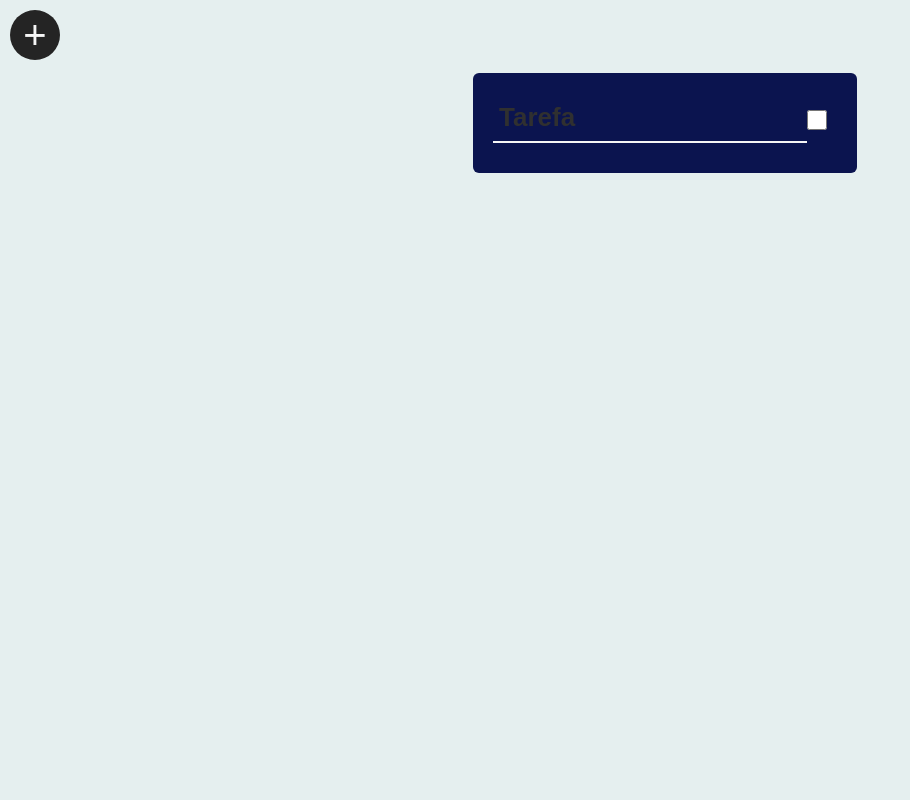
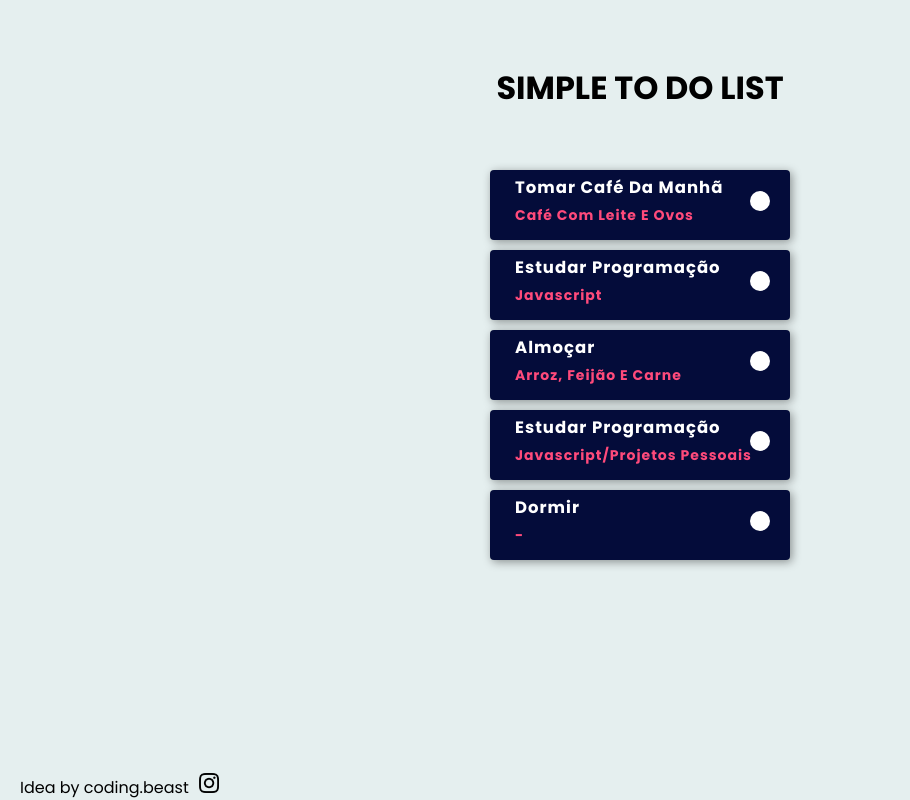
Before and after one commit to ThiagoKachi/desafio-layouts, a plain HTML site: page projeto#012/index.html in a window 1280 px wide. Shown: the whole page, without its empty margins (0-910 px from the left). Drawn offline with Linux system fonts and the light colour scheme.

Commit message:
Projeto #012

```diff
--- a/projeto#012/index.html
+++ b/projeto#012/index.html
@@ -1,5 +1,5 @@
 <!DOCTYPE html>
-<html lang="en">
+<html lang="pt-BR">
 <head>
     <meta charset="UTF-8">
     <meta name="viewport" content="width=device-width, initial-scale=1.0">
@@ -9,26 +9,37 @@
 </head>
 <body>
 
-    <button>+</button>
+    <h1>SIMPLE TO DO LIST</h1>
 
-    <div class="container">
+    <div class="tasks">
 
-        <div class="cards">
+        <input id="label-1" type="checkbox">
+        <label for="label-1">
+            <h2>Tomar Café Da Manhã<span>Café com Leite e ovos</span></h2>
+        </label>
 
-            <div id="card">
-                <div id="infos">
-                    <input type="text" placeholder="Tarefa">
-                </div>
+        <input id="label-2" type="checkbox">
+        <label for="label-2">
+            <h2>Estudar Programação<span>Javascript</span></h2>
+        </label>
 
-                <div id="select">
-                    <input type="checkbox" name="" id="">
-                </div>
-            </div>
+        <input id="label-3" type="checkbox">
+        <label for="label-3">
+            <h2>Almoçar<span>Arroz, Feijão e Carne</span></h2>
+        </label>
 
-        </div>
+        <input id="label-4" type="checkbox">
+        <label for="label-4">
+            <h2>Estudar Programação<span>Javascript/Projetos Pessoais</span></h2>
+        </label>
+
+        <input id="label-5" type="checkbox">
+        <label for="label-5">
+            <h2>Dormir<span>-</span></h2>
+        </label>
 
     </div>
 
-    <script src="/main.js"></script>
+    <footer>Idea by coding.beast<a href="https://www.instagram.com/coding.beast/?hl=pt-br" target="_blank"><img src="/img/instagram.png" alt="Instagram logo"></a></footer>
 </body>
 </html>
--- a/projeto#012/main.js
+++ /dev/null
@@ -1,20 +0,0 @@
-function mudarCor() {
-    let card = document.getElementById('card')
-    let select = document.getElementById('select')
-    let inputs = document.getElementById('infos')
-
-    let checkbox = select.querySelector('input')
-    let PegarInputs = inputs.querySelector('input')
-
-    checkbox.addEventListener('click', function() {
-        if(card.style.backgroundColor == 'rgb(237, 68, 120)') { // clara
-            card.style.backgroundColor = 'rgb(11, 20, 79)' // escura
-            PegarInputs.style.backgroundColor = 'rgb(11, 20, 79)'
-        } else {
-            card.style.backgroundColor = 'rgb(237, 68, 120)'
-            PegarInputs.style.backgroundColor = 'rgb(237, 68, 120)'
-        }
-    })
-}
-
-mudarCor()
--- a/projeto#012/style.css
+++ b/projeto#012/style.css
@@ -7,105 +7,107 @@
 body {
     font-family: 'Poppins', sans-serif;
     background-color: rgba(1, 100, 100, 0.1);
-    display: flex;
-    align-items: flex-start;
-    padding: 10px;
 }
 
-button {
-    background: none;
-    border: none;
-
-    position: static;
-
-    height: 50px;
-    width: 50px;
-    background-color: rgb(36, 36, 36);
-    color: whitesmoke;
-    cursor: pointer;
-    border-radius: 50%;
-    font-weight: 400;
-    font-size: 40px;
+h1 {
+    display: flex;
+    justify-content: center;
+    margin-top: 5%;
 }
 
-button:hover {
-    background-color: rgb(52, 52, 52);
-    transition: background-color 300ms;
+.tasks {
+    width: 300px;
+    height: 405px;
+    position: absolute;
+    top: 20%;
+    left: 0;
+    right: 0;
+    margin: 0 auto;
 }
 
-button:focus {
-    border: none;
-    outline: 0;
+input[type=checkbox] {
+    display: none;
 }
 
-button:active {
-    transform: scale(0.95);
+label {
+    background: #040c3a;
+    height: 70px;
+    width: 100%;
+    display: block;
+    color: #fff;
+    box-shadow: 2px 2px 10px rgba(0, 0, 0, 0.4);
+    text-transform: capitalize;
+    font-weight: 700;
+    font-size: 11px;
+    letter-spacing: 1px;
+    text-indent: 20px;
+    cursor: pointer;
+    transition: all 0.7s ease;
+    position: relative;
+    padding: 5px;
+    box-sizing: border-box;
+    border-radius: 4px;
+    margin: 10px 0;
 }
 
-
-/* container */
-.container {
-    width: 30vw;
-    height: 65vh;
-    margin: 5% auto;
+label h2 span {
+    display: block;
+    font-size: 14px;
+    text-transform: capitalize;
+    font-weight: 600;
+    color: #ff4a7b;
+    margin-top: 5px;
 }
 
-.cards {
-    display: flex;
-    flex-direction: column;
-    align-items: center;
+label:before {
+    content: "";
+    width: 20px;
+    height: 20px;
+    background: #fff;
+    display: block;
+    position: absolute;
+    border-radius: 100%;
+    right: 20px;
+    top: 30%;
+    transition: border 0.7s ease;
 }
 
-#card {
-    background-color: rgb(11, 20, 79);
-    margin-bottom: 20px;
-    display: flex;
-    justify-content: space-between;
-    align-items: center;
-    width: 100%;
-    height: 100px;
-
-    border-radius: 6px;
-    padding: 10px;
-    padding-left: 20px;
-    color: #f1f1f5;
+#label-1:checked ~ label[for=label-1],
+#label-2:checked ~ label[for=label-2],
+#label-3:checked ~ label[for=label-3],
+#label-4:checked ~ label[for=label-4],
+#label-5:checked ~ label[for=label-5] {
+    background: #ff4a7b;
+    color: #fff;
+    text-decoration: line-through;
+    font-style: italic;
 }
 
-/* infos */
-#infos input {
-    border: none;
-    margin-bottom: 10px;
-    width: 100%;
-    height: 50px;
-
-    background-color: rgb(11, 20, 79);
-    border-bottom: 2px solid whitesmoke;
-    font-size: 26px;
-    color: whitesmoke;
-    padding-left: 3px;
-    font-weight: 600;
+#label-1:checked ~ label[for=label-1] h2 span,
+#label-2:checked ~ label[for=label-2] h2 span,
+#label-3:checked ~ label[for=label-3] h2 span,
+#label-4:checked ~ label[for=label-4] h2 span,
+#label-5:checked ~ label[for=label-5] h2 span {
+    color: #040c3a;
 }
 
-#infos input:nth-child(2) {
-    font-size: 14px;
-    color: rgb(237, 68, 120);
+#label-1:checked ~ label[for=label-1]::before,
+#label-2:checked ~ label[for=label-2]::before,
+#label-3:checked ~ label[for=label-3]::before,
+#label-4:checked ~ label[for=label-4]::before,
+#label-5:checked ~ label[for=label-5]::before {
+    background: url(/img/check-mark.png) no-repeat center center;
+    background-size: cover;
 }
 
-#infos input:focus {
-    border: none;
-    border-bottom: 2px solid whitesmoke;
-    outline: 0;
+footer {
+    position: absolute;
+    bottom: 0;
+    left: 20px;
+
 }
 
-#infos input::placeholder {
-    padding-left: 3px;
-    font-size: 26px;
-    color: rgb(48, 48, 48);
+footer img {
+    width: 20px;
+    margin-left: 10px;
 }
-
-/* select */
-#select input {
-    width: 20px;
-    height: 20px;
-    margin-right: 20px;
-}
```
Also changed, not shown: projeto#012/img/check-mark.png (added), projeto#012/img/instagram.png (added), 1 other file.
